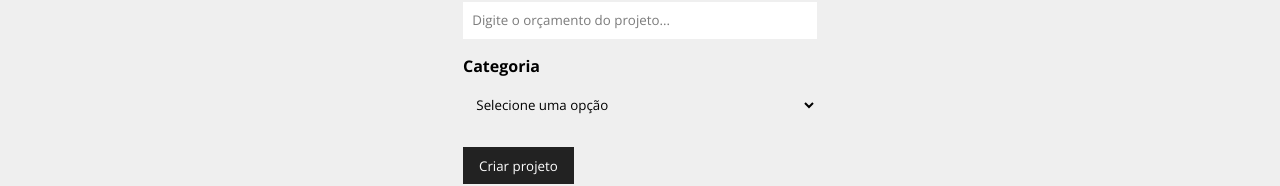
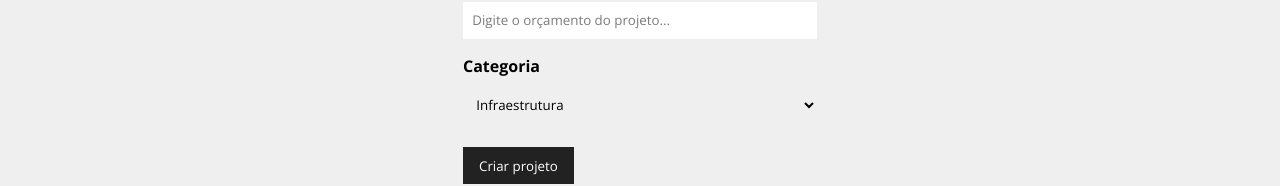
Before and after one commit to Gustavo-Victor/costs, a React (Create React App) app: page /newproject in a window 1280 px wide. Shown: the part 398-584 px from the top of the page. Built offline with nearby package versions, Linux system fonts and the light colour scheme; data requests are answered from the project's data file.

Commit message:
Insert data into the database via API

```diff
--- a/db.json
+++ b/db.json
@@ -1,9 +1,33 @@
 {
-    "projects": [],
-    "categories": [
-        {"id": 1, "name": "Infraestrutura"},
-        {"id": 2, "name": "Desenvolvimento"},
-        {"id": 3, "name": "Design"},
-        {"id": 4, "name": "Planejamento"}
-    ]
+  "projects": [
+    {
+      "name": "projeto teste",
+      "budget": "5000",
+      "category": {
+        "id": "2",
+        "name": "Desenvolvimento"
+      },
+      "cost": 0,
+      "services": [],
+      "id": 1
+    }
+  ],
+  "categories": [
+    {
+      "id": 1,
+      "name": "Infraestrutura"
+    },
+    {
+      "id": 2,
+      "name": "Desenvolvimento"
+    },
+    {
+      "id": 3,
+      "name": "Design"
+    },
+    {
+      "id": 4,
+      "name": "Planejamento"
+    }
+  ]
 }
--- a/src/components/form/Select.jsx
+++ b/src/components/form/Select.jsx
@@ -4,8 +4,8 @@ function Select({text, name, id, options, handleOnChange, value}){
     return (
         <div className={styles.form_control}>
             <label htmlFor={id}>{text}</label>
-            <select name={name} id={id} onChange={handleOnChange} value={value}>
-                <option disabled selected value='Selecione uma opção'>Selecione uma opção</option>
+            <select name={name} id={id} onChange={handleOnChange} value={value || ''}>
+                <option disabled value='Selecione uma opção'>Selecione uma opção</option>
                 {options.length > 0 && (
                     options.map((option) => (
                         <option value={option.id} key={option.id} >{option.name}</option>
--- a/src/components/pages/NewProject.jsx
+++ b/src/components/pages/NewProject.jsx
@@ -1,12 +1,36 @@
+//import {useHistory} from 'react-router-dom';
+import {useNavigate} from 'react-router-dom';
 import styles from './NewProject.module.css';
 import ProjectForm from '../project/ProjectForm';
 
 function NewProject(){
+    const history = useNavigate();
+
+    function createPost(project){
+        //initialize cost and services
+        project.cost = 0;
+        project.services = [];
+
+        fetch('http://localhost:5000/projects', {
+            method: "POST",
+            headers: {
+                'Content-Type': 'application/json'
+            },
+            body: JSON.stringify(project)
+        })
+        .then((response) => response.json())
+        .then((data) => {
+            console.log(data);
+            history('/projects');
+        })
+        .catch((err) => console.log(err));
+    }
+
     return (
         <div className={styles.newProjectContainer}>
             <h1>Criar projeto</h1>
             <p>Crie seu projeto para depois adicionar os serviços... </p>
-            <ProjectForm btnText='Criar projeto' />
+            <ProjectForm handleSubmit={createPost} btnText='Criar projeto' />
         </div>
     );
 };
--- a/src/components/project/ProjectForm.jsx
+++ b/src/components/project/ProjectForm.jsx
@@ -4,8 +4,9 @@ import Input from '../form/Input';
 import Select from '../form/Select';
 import SubmitButton from '../form/SubmitButton';
 
-function ProjectForm({btnText}){
+function ProjectForm({btnText, handleSubmit, projectData}){
     const [categories, setCategories] = useState([]);
+    const [project, setProject] = useState(projectData || {});
 
     useEffect(() => {
         fetch('http://localhost:5000/categories', {
@@ -19,13 +20,31 @@ function ProjectForm({btnText}){
         catch((err) => console.log(err));
     }, []);
 
+    const submit = (e) => {
+        e.preventDefault();
+        console.log(project);
+        handleSubmit(project);
+    }
+
+    const handleChange = (e) => {
+        setProject({...project, [e.target.name]:e.target.value});
+    }
+
+    const handleCategory = (e) => {
+        setProject({...project, category: {
+            id: e.target.value,
+            name: e.target.options[e.target.selectedIndex].text
+        }});
+    }
+
+
     return (
-        <form className={styles.form}>
-            <Input type='text' name='name' id='name' placeholder='Digite o nome do projeto...' text='Projeto'  />
+        <form method='POST' id='mainForm' className={styles.form} onSubmit={submit}>
+            <Input type='text' name='name' id='name' placeholder='Digite o nome do projeto...' text='Projeto' value={project.name? project.name : ''} handleOnChange={handleChange} />
 
-            <Input type='number' name='budget' id='budget' placeholder='Digite o orçamento do projeto...' text='Orçamento'  />
+            <Input type='number' name='budget' id='budget' placeholder='Digite o orçamento do projeto...' text='Orçamento' value={project.budget? project.budget : ''} handleOnChange={handleChange}  />
 
-            <Select text='Categoria' id='category_id' name='category_id' options={categories} />
+            <Select text='Categoria' value={project.category ? project.category.id : ''} id='category_id' handleOnChange={handleCategory} name='category_id' options={categories} />
             <SubmitButton id='submit' name='submit' text={btnText} />
         </form>
     );
```
